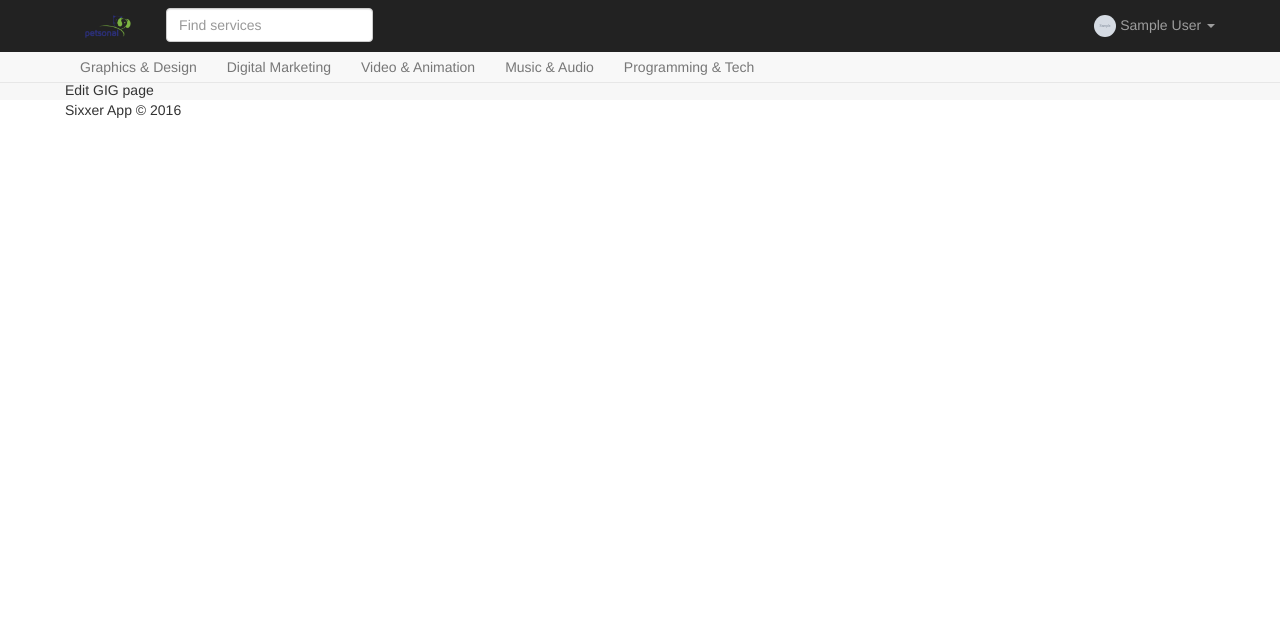
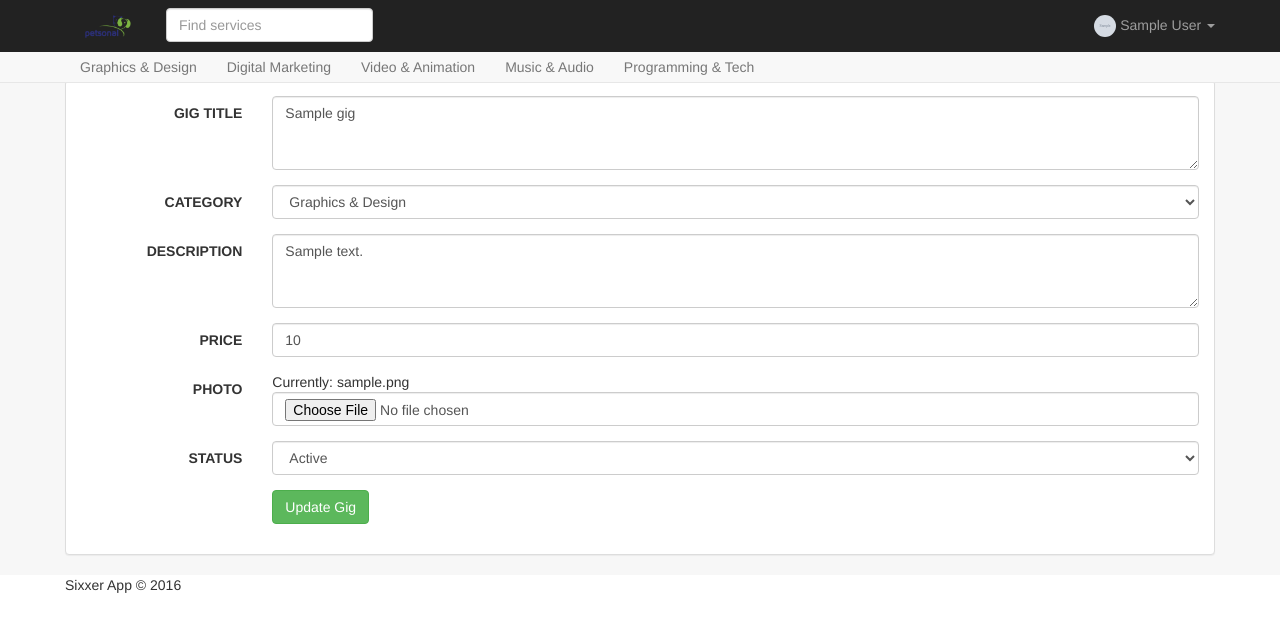
Before and after one commit to manuelm3z/sixerr, a Django app: page /edit_gig/1/ in a window 1280 px wide. Shown: the top 632 px of the page. Run offline with Django 3.2, Linux system fonts and the light colour scheme; a user stored in the database is signed in; tables that the repository leaves empty hold one stand-in row (values such as "Sample post"); grey boxes marked "Sample" are stand-in pictures; some libraries are stand-ins or nearby versions.

Commit message:
Update Edit-Gig page

```diff
--- a/sixerrapp/templates/edit_gig.html
+++ b/sixerrapp/templates/edit_gig.html
@@ -1,6 +1,71 @@
-{% extends "base.html" %}
+{% extends 'base.html' %}
 {% load staticfiles %}
 
 {% block page %}
-    Edit GIG page
+    {% if error %}
+      <div class="alert alert-warning alert-dismissible" role="alert">
+        <button type="button" class="close" data-dismiss="alert" aria-label="Close">
+          <span aria-hidden="true">&times;</span>
+        </button>
+        <strong>Warning!</strong> {{ error }}
+      </div>
+    {% endif %}
+    <div class="panel panel-default">
+      <div class="panel-body">
+        <form class="form-horizontal" method="POST" enctype="multipart/form-data">
+          {% csrf_token %}
+          <div class="form-group">
+            <label for="" class="col-sm-2 control-label">GIG TITLE</label>
+            <div class="col-sm-10">
+              <textarea name="title" rows="3" class="form-control">{{ gig.title }}</textarea>
+            </div>
+          </div>
+          <div class="form-group">
+            <label for="" class="col-sm-2 control-label">CATEGORY</label>
+            <div class="col-sm-10">
+              <select class="form-control" name="category">
+                <option {% if gig.category == 'GD' %} selected {% endif %} value="GD">Graphics & Design</option>
+                <option {% if gig.category == 'DM' %} selected {% endif %} value="DM">Digital & Marketing</option>
+                <option {% if gig.category == 'VA' %} selected {% endif %} value="VA">Video & Animation</option>
+                <option {% if gig.category == 'MA' %} selected {% endif %} value="MA">Music & Audio</option>
+                <option {% if gig.category == 'PT' %} selected {% endif %} value="PT">Programming & Tech</option>
+              </select>
+            </div>
+          </div>
+          <div class="form-group">
+            <label for="" class="col-sm-2 control-label">DESCRIPTION</label>
+            <div class="col-sm-10">
+              <textarea name="description" rows="3" class="form-control">{{ gig.description }}</textarea>
+            </div>
+          </div>
+          <div class="form-group">
+            <label for="" class="col-sm-2 control-label">PRICE</label>
+            <div class="col-sm-10">
+              <input type="number" name="price" value="{{ gig.price }}" class="form-control">
+            </div>
+          </div>
+          <div class="form-group">
+            <label for="" class="col-sm-2 control-label">PHOTO</label>
+            <div class="col-sm-10">
+                <span>Currently: {{ gig.photo }}</span>
+              <input type="file" name="photo"  class="form-control">
+            </div>
+          </div>
+          <div class="form-group">
+            <label for="" class="col-sm-2 control-label">STATUS</label>
+            <div class="col-sm-10">
+              <select class="form-control" name="status">
+                <option value="1" {% if gig.status %} selected {% endif %}>Active</option>
+                <option value="" {% if not gig.status  %} selected {% endif %}>Disabled</option>
+              </select>
+            </div>
+          </div>
+          <div class="form-group">
+            <div class="col-sm-offset-2 col-sm-10">
+              <button type="submit" class="btn btn-success">Update Gig</button>
+            </div>
+          </div>
+        </form>
+      </div>
+    </div>
 {% endblock %}
--- a/sixerrapp/views.py
+++ b/sixerrapp/views.py
@@ -32,7 +32,20 @@ def create_gig(request):
 
 @login_required(login_url='/')
 def edit_gig(request, id):
-		return render(request, 'edit_gig.html', {})
+		try:
+			gig = Gig.objects.get(id=id, user=request.user)
+			error = ''
+			if (request.method == 'POST'):
+				gig_form = GigForm(request.POST, request.FILES, instance=gig)
+				if gig_form.is_valid():
+					gig.save()
+					return redirect('my_gigs')
+				else:
+					error = 'Data is no valid'
+
+			return render(request, 'edit_gig.html', {'gig': gig, 'error': error})
+		except Gig.DoesNotExist:
+			return redirect('/')
 
 @login_required(login_url='/')
 def my_gigs(request):
```
